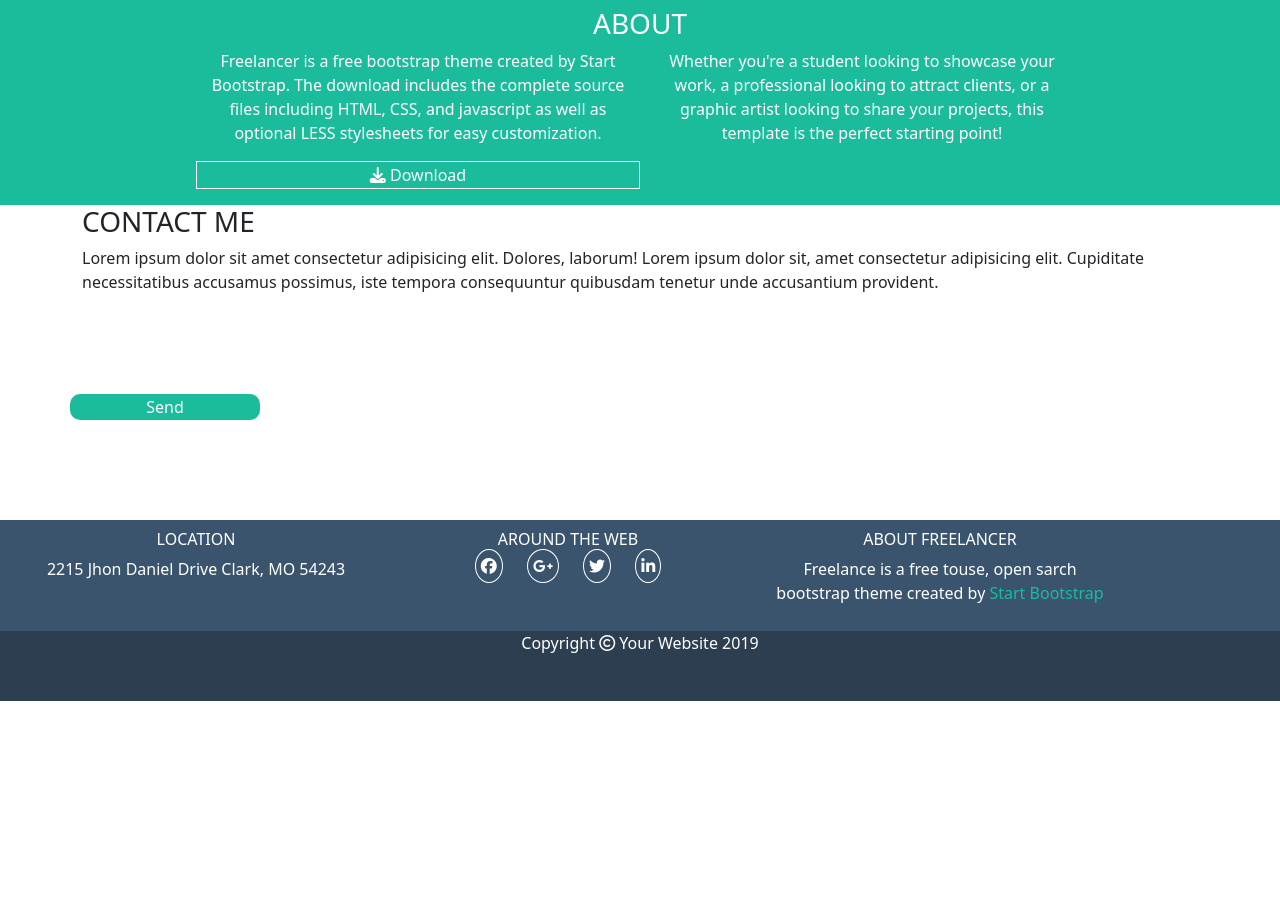
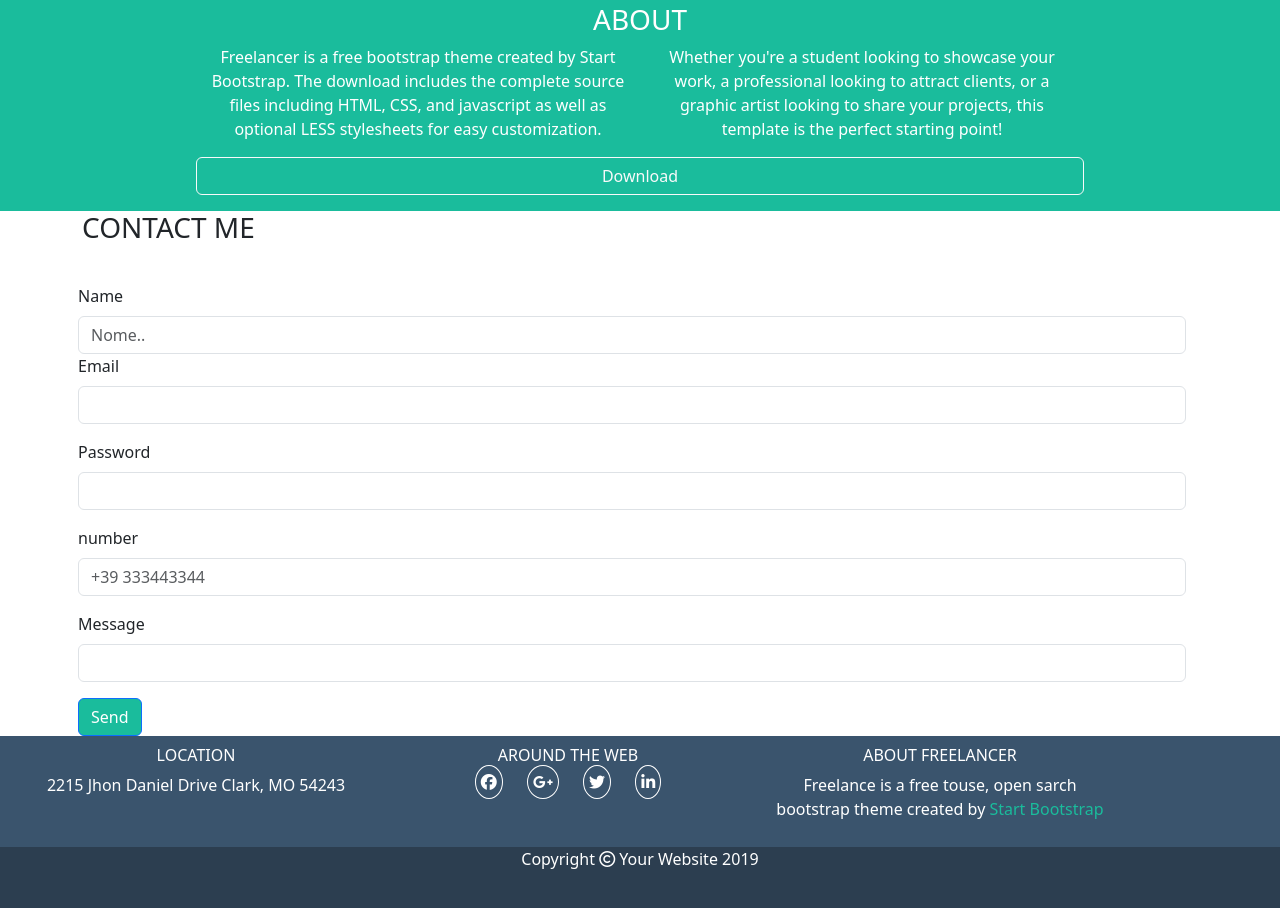
Before and after one commit to SimoneMicheleAllocca/html-css-bootstrap-freelancer, a plain HTML site: page index.html in a window 1280 px wide. Shown: the part 1402-2310 px from the top of the page. Before the commit the page ends 2103 px from the top, so only its background shows below. Drawn offline with nearby package versions, Linux system fonts and the light colour scheme.

Commit message:
add: form

```diff
--- a/css/style.css
+++ b/css/style.css
@@ -2,9 +2,11 @@ img{
     max-width: 100%;
 }
 /* HEADER */
-.ms_header{
-    height: 60px;
+nav{
     background-color: #2c3e50;
+}
+nav a{
+    color: white;
 }
 
 .ms_header h2{
@@ -30,10 +32,7 @@ img{
 .ms_cont-about{
     width: 70%;
 }
-.ms_btn{
-    border: 1px solid white;
-    background-color: #1abc9c;
-}
+
 
 .ms_btn>i{
     color: white;
@@ -45,11 +44,8 @@ img{
 }
 
 /* CONTACT */
-.ms_btn_contact{
+.btn-primary{
     background-color: #1abc9c;
-    border: none;
-    border-radius: 10px;
-    margin: 100px 0;
 }
 .ms_btn_contact>a{
     color: inherit;
--- a/index.html
+++ b/index.html
@@ -21,10 +21,28 @@
 <body>
 
     <!-- HEADER -->
-    <header class="ms_header">
-        <div class="container d-flex d-flex-row justify-content-between align-content-center">
-            <h2>Start Bootstrap</h2>
-        </div>
+    <header>
+        <nav class="navbar navbar-expand-md navbar-expand-lg ms ">
+            <div class="container-fluid">
+              <a class="navbar-brand" href="#">START BOOTSTRAP</a>
+              <button class="navbar-toggler" type="button" data-bs-toggle="collapse" data-bs-target="#navbarSupportedContent" aria-controls="navbarSupportedContent" aria-expanded="false" aria-label="Toggle navigation">
+                <span class="navbar-toggler-icon"></span>
+              </button>
+              <div class="collapse navbar-collapse" id="navbarSupportedContent">
+                <ul class="navbar-nav me-auto mb-2 mb-lg-0">
+                  <li class="nav-item">
+                    <a class="nav-link active" aria-current="page" href="#">PORTOFOLIO</a>
+                  </li>
+                  <li class="nav-item">
+                    <a class="nav-link active" aria-current="page" href="#">ABOUT</a>
+                  </li>
+                  <li class="nav-item">
+                    <a class="nav-link active" aria-current="page" href="#">CONTACT</a>
+                  </li>
+
+              </div>
+            </div>
+          </nav>
     </header>
 
     <main>
@@ -78,10 +96,7 @@
                     <div class="col-12 col-md-6 ms_card">
                         Whether you're a student looking to showcase your work, a professional looking to attract clients, or a graphic artist looking to share your projects, this template is the perfect starting point!
                     </div>
-                    <button class="ms_btn col-6">
-                        <i class="fa-solid fa-download"></i>
-                        <a href="">Download</a>
-                    </button>
+                    <button type="button" class="btn btn-outline-light">Download</button>
 
                 </div>
             </div>
@@ -92,14 +107,32 @@
             <div class="container">
                 <h3>CONTACT ME</h3>
                 <div class="row ms_contact-col">
-                    <div class="col-12">
-                        Lorem ipsum dolor sit amet consectetur adipisicing elit. Dolores, laborum!
-                        Lorem ipsum dolor sit, amet consectetur adipisicing elit. Cupiditate necessitatibus accusamus possimus, iste tempora consequuntur quibusdam tenetur unde accusantium provident.
-                    </div>
-                    <button class="ms_btn_contact col-2">
-                        <a href="">Send</a>
-                    </button>
-            </div>
+                    <form class="row g-3">
+                        <div class="col-12">
+                        <div class="col-12">
+                          <label for="inputName" class="form-label">Name</label>
+                          <input type="text" class="form-control" id="inputName" placeholder="Nome..">
+                        </div>
+                          <label for="inputEmail4" class="form-label">Email</label>
+                          <input type="email" class="form-control" id="inputEmail4">
+                        </div>
+                        <div class="col-12">
+                          <label for="inputPassword4" class="form-label">Password</label>
+                          <input type="password" class="form-control" id="inputPassword4">
+                        </div>
+
+                        <div class="col-12">
+                          <label for="inputNumber" class="form-label">number</label>
+                          <input type="number" class="form-control" id="inputNumber" placeholder="+39 333443344">
+                        </div>
+                        <div class="col-md-12">
+                          <label for="inputMex" class="form-label">Message</label>
+                          <input type="text" class="form-control" id="inputMex">
+                        </div>
+                        <div class="col-12">
+                          <button type="submit" class="btn btn-primary">Send</button>
+                        </div>
+                      </form>
         </section>
 
         <!-- INFO -->
```
